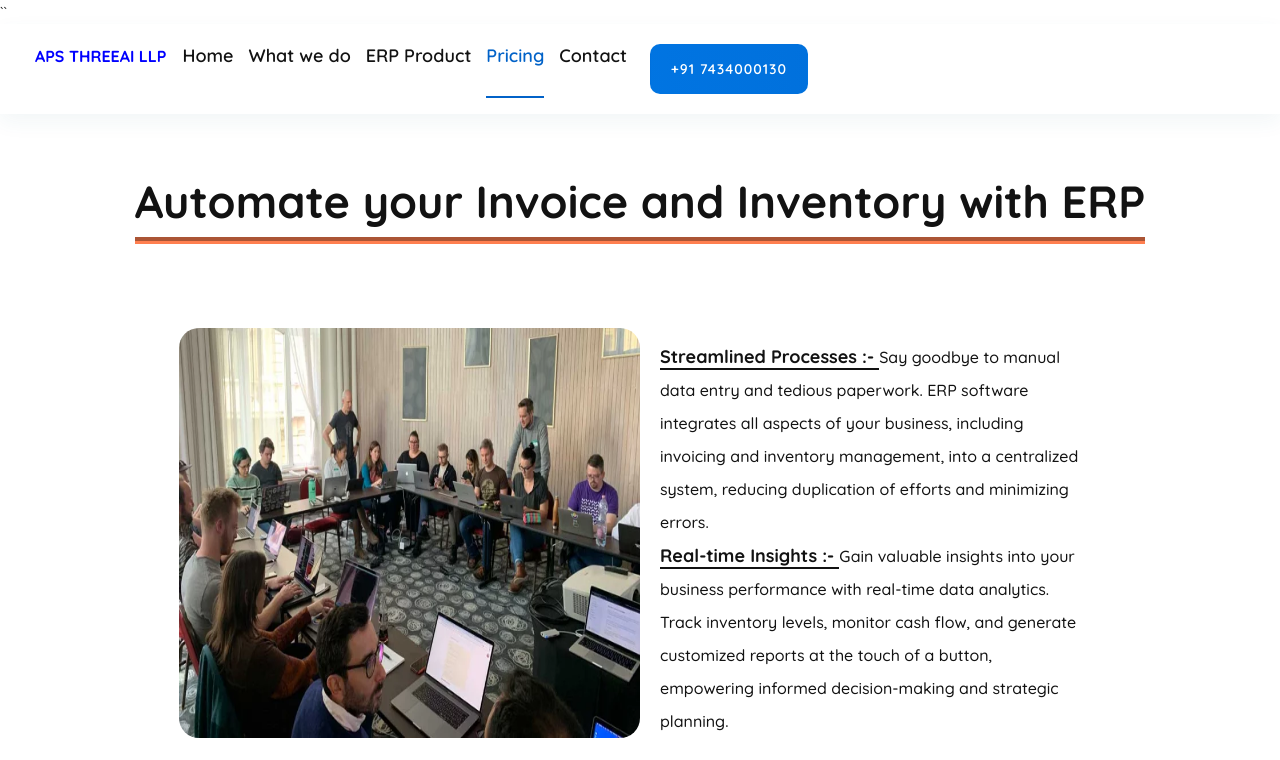
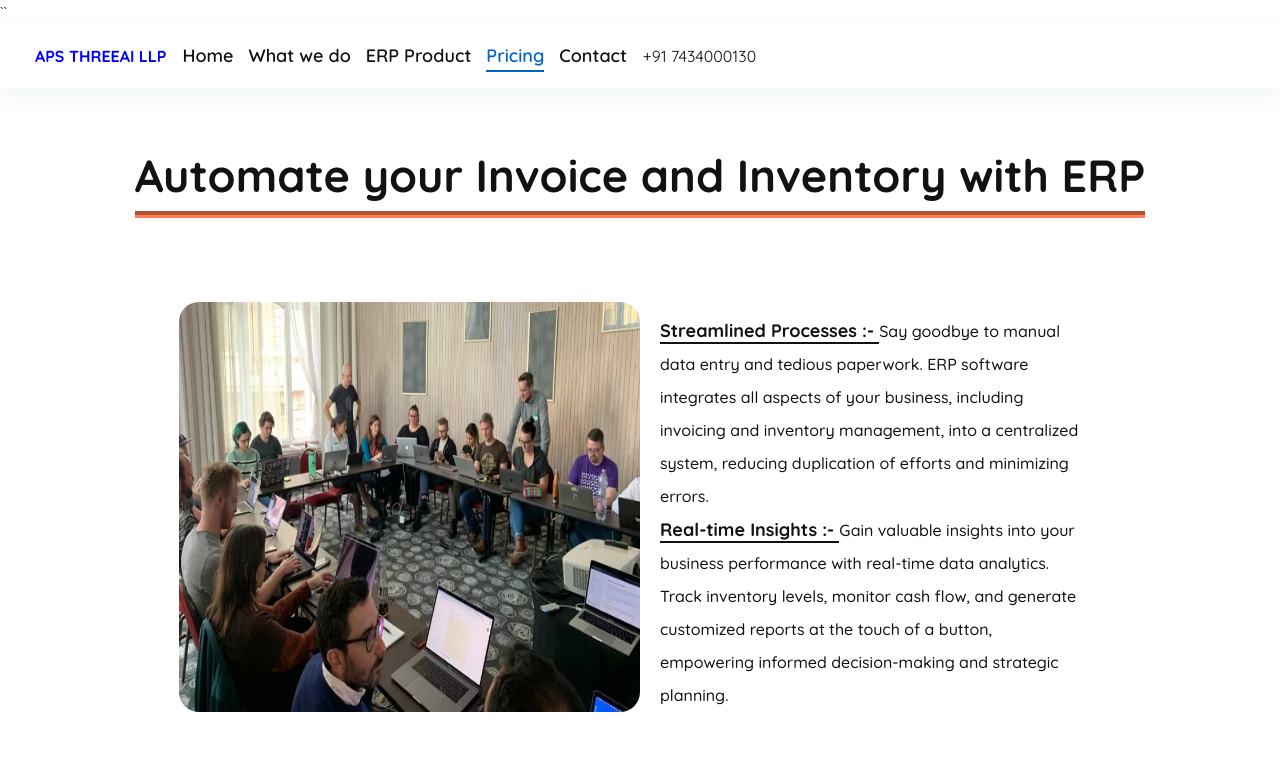
Before and after one commit to AJITSINHSolanki/website_2024, a Next.js app: page /pricing in a window 1280 px wide. Shown: the top 760 px of the page. Built offline with nearby package versions, Linux system fonts and the light colour scheme.

Commit message:
fix menu

```diff
--- a/src/components/partial/header/navigation.js
+++ b/src/components/partial/header/navigation.js
@@ -4,7 +4,6 @@ import { useRouter } from "next/router";
 
 const Navigation = ({ closeMenu, activeSection }) => {
     const router = useRouter();
-
     return (
         <div className='menu_list'>
             <div className="menu_destop">
@@ -19,8 +18,7 @@ const Navigation = ({ closeMenu, activeSection }) => {
                     </Link>
                 ))}
             </div>
-            &nbsp;&nbsp;<Link href="tel:7434000130" className='button_p'><span>+91 7434000130</span></Link>
-            {/* &nbsp;&nbsp;<Link href="mailto:admin@apsthreeai.ai" className='button_p'><span>Enquire</span></Link> */}
+            &nbsp;&nbsp;+91 7434000130
         </div>
     );
 }
```
